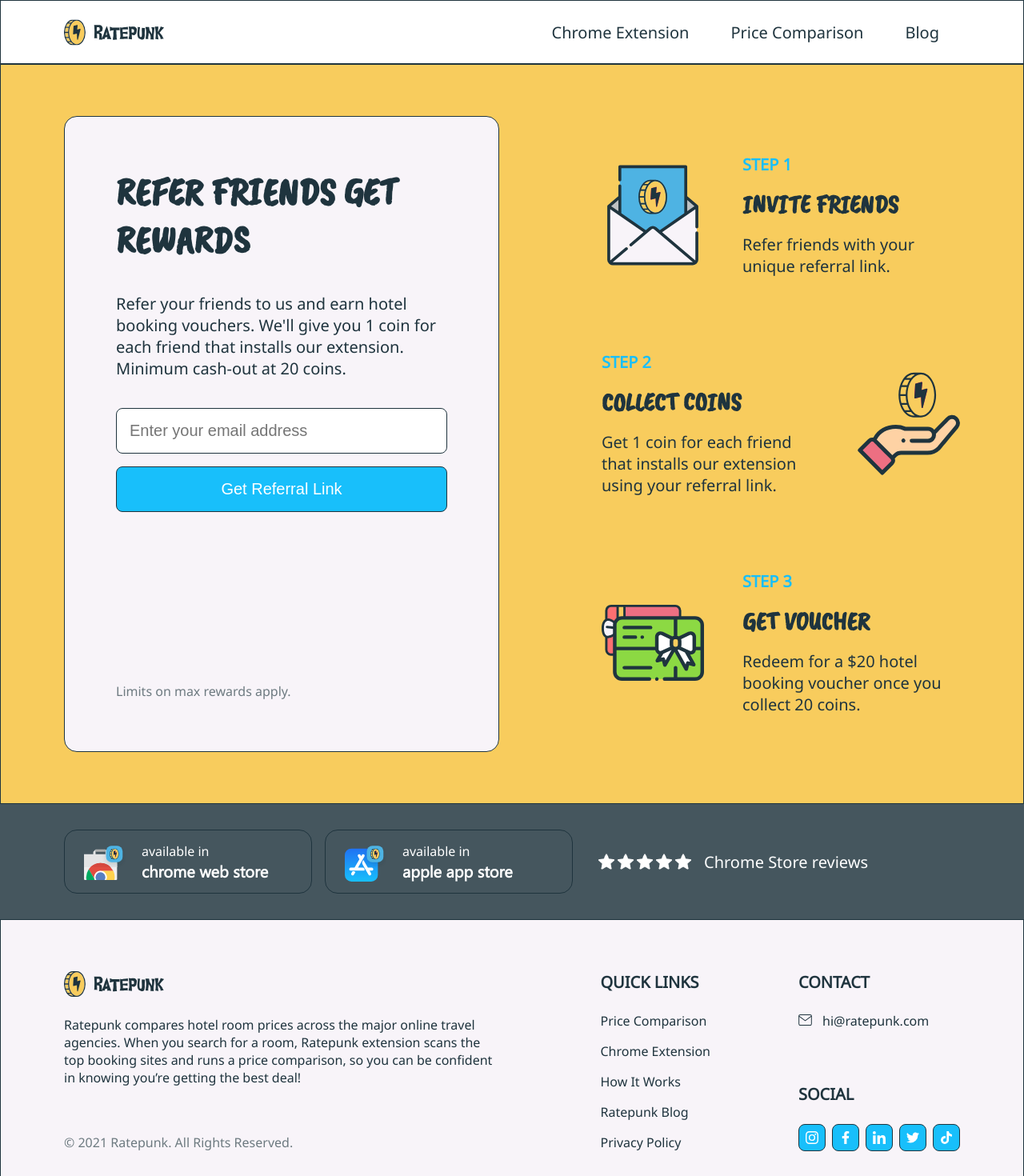
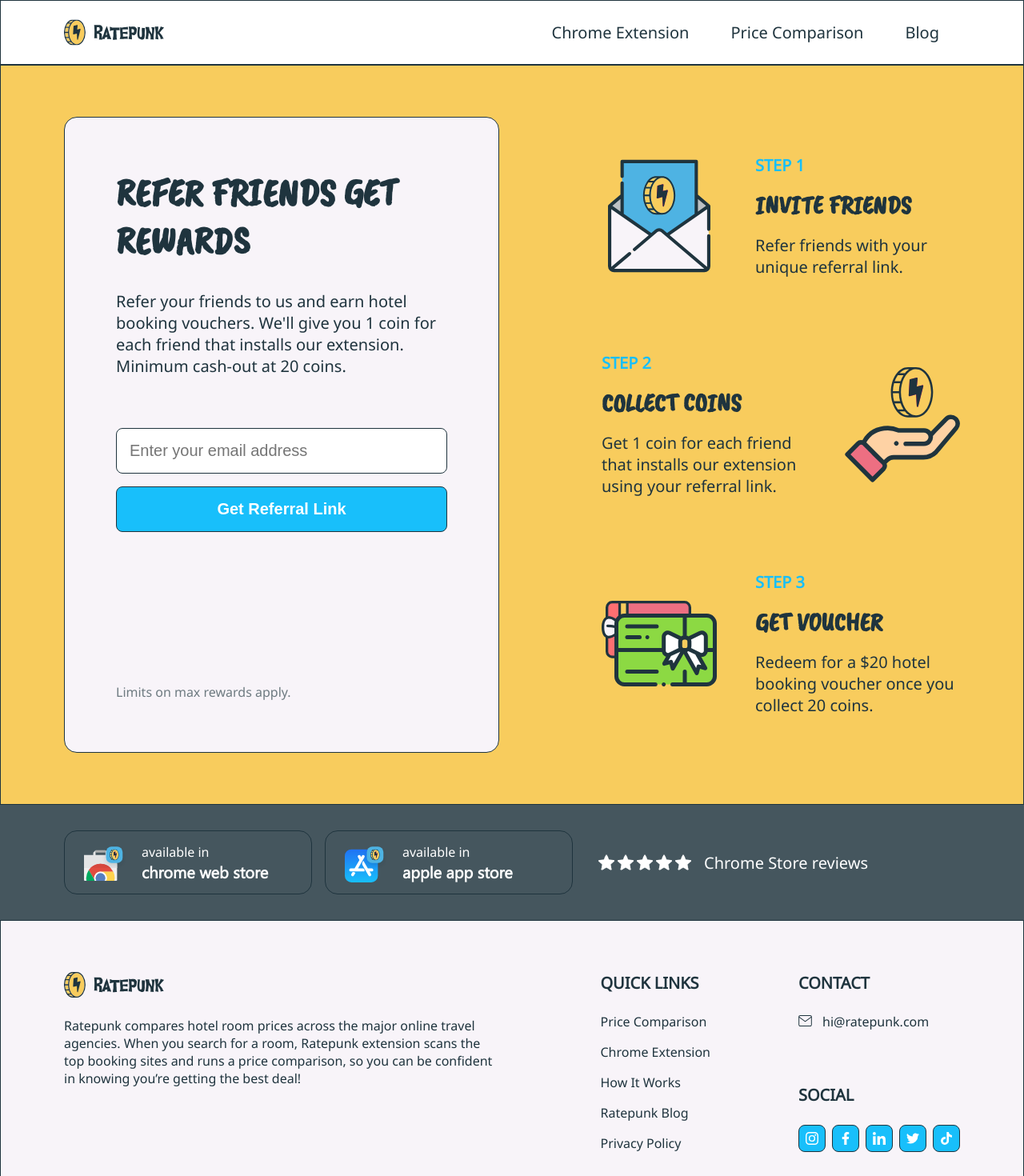
Before and after one commit to PineappleOverTheSea/ratepunk-task, a Next.js app: page / in a window 1280 px wide. Shown: the top 1470 px of the page at 80% size. Built offline with nearby package versions, Linux system fonts and the light colour scheme.

Commit message:
Padaryti navigacija

```diff
--- a/components/Footer.tsx
+++ b/components/Footer.tsx
@@ -16,7 +16,7 @@
                             and runs a price comparison, so you can be confident in knowing you’re
                             getting the best deal!
                         </p>
-                        <div>
+                        <div className={styles.bottom_text}>
                             © 2021 Ratepunk. All Rights Reserved.
                         </div>
                     </div>
@@ -50,6 +50,9 @@
                             </div>
                         </div>
                     </div>
+                    <div className={styles.bottom_text}>
+                            © 2021 Ratepunk. All Rights Reserved.
+                    </div>
                 </div>
             </div>
         </footer>
--- /dev/null
+++ b/components/Referral.tsx
@@ -0,0 +1,13 @@
+import styles from "../styles/referral.module.scss"
+
+export const Referral = () =>{
+    return(
+        <form className={styles.referral}>
+            <div className={styles.referral_title}>refer friends get rewards</div>
+            <p>Refer your friends to us and earn hotel booking vouchers. We'll give you 1 coin for each friend that installs our extension. Minimum cash-out at 20 coins.</p>
+            <input type="email" placeholder="Enter your email address"/>
+            <button>get referral link</button>
+            <div className={styles.bottom_text}>Limits on max rewards apply.</div>
+        </form>
+    )
+}
--- a/pages/index.tsx
+++ b/pages/index.tsx
@@ -5,6 +5,7 @@
 import { Footer } from '../components/Footer'
 import { Header } from '../components/Header'
 import { Layout } from '../components/Layout'
+import { Referral } from '../components/Referral'
 import styles from "../styles/landing.module.scss"
 import stepStyles from "../styles/step.module.scss"
 import wrapper from "../styles/wrapper.module.scss"
@@ -20,13 +21,7 @@
       <main>
         <div className={wrapper.wrapper}>
           <div className={styles.main_content}>
-            <div className={styles.referral}>
-              <b>refer friends get rewards</b>
-              <p>Refer your friends to us and earn hotel booking vouchers. We'll give you 1 coin for each friend that installs our extension. Minimum cash-out at 20 coins.</p>
-              <input type="email" placeholder="Enter your email address"/>
-              <button>get referral link</button>
-              <div>Limits on max rewards apply.</div>
-            </div>
+            <Referral />
             <div className={styles.referral_instructions}>
                 <div className={stepStyles.step}>
                   <div className={stepStyles.image_container}>
@@ -69,11 +64,21 @@
             <Download image_path={"/images/svg/apple.svg"} store_name={"apple app store"} />
             <div className={styles.reviews_chrome}>
               <div className={styles.stars}>
-                <Image src="/images/star-white.png" height="20px" width="20px" />
-                <Image src="/images/star-white.png" height="20px" width="20px" />
-                <Image src="/images/star-white.png" height="20px" width="20px" />
-                <Image src="/images/star-white.png" height="20px" width="20px" />
-                <Image src="/images/star-white.png" height="20px" width="20px" />
+                <div className={styles.star_wrapper}>
+                  <Image src="/images/star-white.png" layout="fill"/>
+                </div>
+                <div className={styles.star_wrapper}>
+                  <Image src="/images/star-white.png" layout="fill"/>
+                </div>
+                <div className={styles.star_wrapper}>
+                  <Image src="/images/star-white.png" layout="fill"/>
+                </div>
+                <div className={styles.star_wrapper}>
+                  <Image src="/images/star-white.png" layout="fill"/>
+                </div>
+                <div className={styles.star_wrapper}>
+                  <Image src="/images/star-white.png" layout="fill"/>
+                </div>
               </div>
               <div>Chrome Store reviews</div>
             </div>
--- a/styles/footer.module.scss
+++ b/styles/footer.module.scss
@@ -8,7 +8,6 @@
     .content{
         display: flex;
         justify-content: space-between;
-        // gap: 128px;
         b{
             text-transform: uppercase;
             font-size: 1.25rem;
@@ -20,7 +19,7 @@
             display: flex;
         }
         .about{
-            width: 544px;
+            max-width: 544px;
             display: flex;
             flex-direction: column;
             align-items: flex-start;
@@ -28,7 +27,7 @@
             p{
                 margin: 0;
             }
-            >div{
+            .bottom_text{
                 color: var(--text-light-gray);
                 margin-top: auto;
             }
@@ -88,5 +87,33 @@
                 }
             }
         }
+        .bottom_text{
+            display: none;
+        }
     }
 }
+
+@media screen and (max-width: 375px){
+    .footer{
+        padding: 3rem 1rem;
+        .content{
+            flex-direction: column;
+            gap: 3rem;
+            .about{
+                .bottom_text{
+                    display: none;
+                }
+            }
+            .links{
+                flex-direction: column;
+                gap: 32px;
+                .contact_social{
+                    gap: 32px;
+                }
+            }
+            .bottom_text{
+                display: block;
+            }
+        }
+    }
+}
--- a/styles/header.module.scss
+++ b/styles/header.module.scss
@@ -1,7 +1,7 @@
 .header{
-    height: 80px;
     background-color: #fff;
     border: 1px solid var(--border-gray);
+
     .content{
         display: flex;
         justify-content: space-between;
@@ -20,5 +20,29 @@
                 color: var(--blue)
             }
         }
+        .menu_wrapper{
+            display: none;
+        }
     }
 }
+
+@media screen and (max-width: 375px){
+    .header{
+        padding: 0.75rem 0;
+        position: relative;
+        .content{
+            ul{
+                flex-direction: column;
+                position: absolute;
+                background-color: #fff;
+                right: -200px;
+                li{
+                    margin: 8px 0px;
+                }
+            }
+            .menu_wrapper{
+                display: flex;
+            }
+        }
+    }
+}
--- a/styles/landing.module.scss
+++ b/styles/landing.module.scss
@@ -3,63 +3,23 @@
     flex-direction: column;
     font-family: Noto Sans;
     color: var(--text-black);
-    margin: 0 auto;
+    overflow: hidden;
     main{
         padding: 4rem 0;
-
-        flex-grow: 1;
         background-color: var(--yellow);
         border: 1px solid var(--border-gray);
 
         display: flex;
         justify-content: center;
-        .referral{
-            width: 552px;
-            height: 795px;
-            padding: 4rem;
-            border: 1px solid var(--border-gray);
-            border-radius: 1rem;
-            background-color: var(--background-light-gray);
 
+        .main_content{
             display: flex;
-            flex-direction: column;
-            gap: 1rem;
-            >*{
-                width: 100%;
-            }
-            b{
-                font-size: 3rem;
-                font-family: Caveat Brush;
-                text-transform: uppercase;
-            }
-            p{
-                font-size: 1.25rem;
-            }
-            input{
-                border: 1px solid var(--border-gray);
-                border-radius: 0.5rem;
-                font-size: 1.25rem;
-                padding: 1rem;
-            }
-            button{
-                padding: 1rem;
-                text-transform: capitalize;
-                color: #fff;
-                background-color: var(--blue);
-                cursor: pointer;
-                border: 1px solid var(--border-gray);
-                border-radius: 0.5rem;
-                font-size: 1.25rem;
-            }
-            div{
-                color: var(--text-gray);
-                margin-top: auto;
-            }
-        }
+            gap: 8rem;
             .referral_instructions{
                 display: flex;
                 flex-direction: column;
                 justify-content: space-around;
+            }
         }
     }
     section{
@@ -69,17 +29,22 @@
             display: flex;
             align-items: center;
             justify-content: flex-start;
-            gap: 16px;
-        }
+            gap: 1rem;
         }
         .reviews_chrome{
             display: flex;
             align-items: center;
-        padding: 16px;
-        gap: 16px;
+            padding: 1rem;
+            gap: 1rem;
             .stars{
                 display: flex;
-            gap: 4px;
+                gap: 0.25rem;
+                .star_wrapper{
+                    display: flex;
+                    height: 1.25rem;
+                    width: 1.25rem;
+                    position: relative;
+                }
             }
             .stars + div{
                 color: white;
@@ -88,10 +53,38 @@
             }
         }
     }
-.wrapper{
-    margin: 0 auto;
 }
+
+@media screen and (max-width: 375px){
+    .container{
+        main{
+            padding: 2rem 0 3rem 0;
             .main_content{
-    display: flex;
-    gap: 8rem;
+                flex-direction: column;
+                gap: 3rem;
+                .referral_instructions{
+                    gap: 3rem;
                 }
+            }
+        }
+        section{
+            padding: 2rem 1rem;
+            .download_container{
+                flex-direction: column;
+            }
+            .reviews_chrome{
+                .stars{
+                    .star_wrapper{
+                        height: 1rem;
+                        width: 1rem;
+                    }
+                }
+                .stars + div{
+                    font-size: 1rem;
+                }
+            }
+        }
+
+    }
+
+}
--- /dev/null
+++ b/styles/referral.module.scss
@@ -0,0 +1,71 @@
+.referral{
+    width: 552px;
+    height: 795px;
+    padding: 4rem;
+    border: 1px solid var(--border-gray);
+    border-radius: 1rem;
+    background-color: var(--background-light-gray);
+
+    display: flex;
+    flex-direction: column;
+    >*{
+        width: 100%;
+    }
+    .referral_title{
+        font-size: 3rem;
+        font-family: Caveat Brush;
+        text-transform: uppercase;
+        font-weight: bold;
+
+        margin-bottom: 2rem;
+    }
+    p{
+        font-size: 1.25rem;
+        margin: 0 0 4rem 0;
+    }
+    input{
+        border: 1px solid var(--border-gray);
+        border-radius: 0.5rem;
+        font-size: 1.25rem;
+        padding: 1rem;
+        margin-bottom: 1rem;
+    }
+    button{
+        padding: 1rem;
+        text-transform: capitalize;
+        color: #fff;
+        background-color: var(--blue);
+        cursor: pointer;
+        border: 1px solid var(--border-gray);
+        border-radius: 0.5rem;
+        font-size: 1.25rem;
+        font-weight: bold;
+    }
+    .bottom_text{
+        color: var(--text-gray);
+        margin-top: auto;
+    }
+}
+
+@media screen and (max-width: 375px){
+    .referral{
+        width: auto;
+        height: 537px;
+        padding: 2rem 1rem;
+        .referral_title{
+            font-weight: normal;
+            font-size: 2rem;
+            margin-bottom: 1.5rem;
+        }
+        p{
+            font-size: 1rem;
+            margin-bottom: 1.5rem;
+        }
+        input{
+            font-size: 1rem;
+        }
+        button{
+            font-size: 1rem;
+        }
+    }
+}
--- a/styles/step.module.scss
+++ b/styles/step.module.scss
@@ -7,7 +7,7 @@
     gap: 3rem;
     .image_container{
         position: relative;
-        width: 128px;
+        width: 144px;
     }
     .step_content{
         display: flex;
@@ -38,3 +38,18 @@
         grid-row: 1;
     }
 }
+
+@media screen and (max-width: 375px){
+    .step{
+        width: auto;
+        text-align: center;
+
+        display: flex;
+        flex-direction: column;
+        align-items: center;
+        gap: 1rem;
+        .image_container{
+            height: 144px;
+        }
+    }
+}
--- a/styles/wrapper.module.scss
+++ b/styles/wrapper.module.scss
@@ -2,3 +2,9 @@
     margin: 0 auto;
     max-width: 1120px;
 }
+
+@media screen and (max-width: 375px){
+    .wrapper{
+        margin: 0 1rem;
+    }
+}
```
Also changed, not shown: components/Header.tsx (+8 -0 lines), styles/globals.scss (indentation only). Lines whose indentation alone changed are shown as unchanged.
